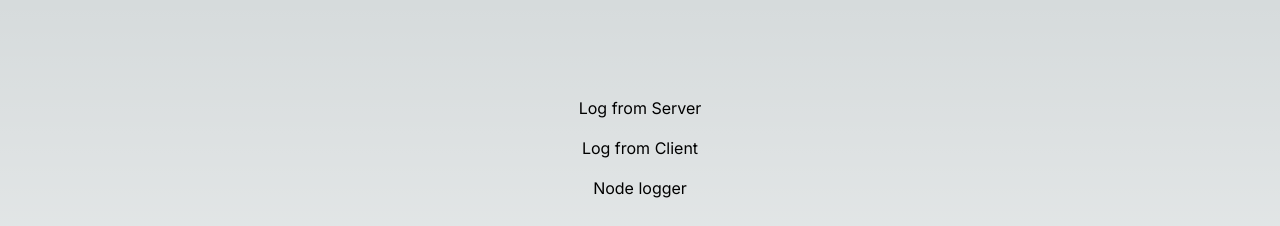
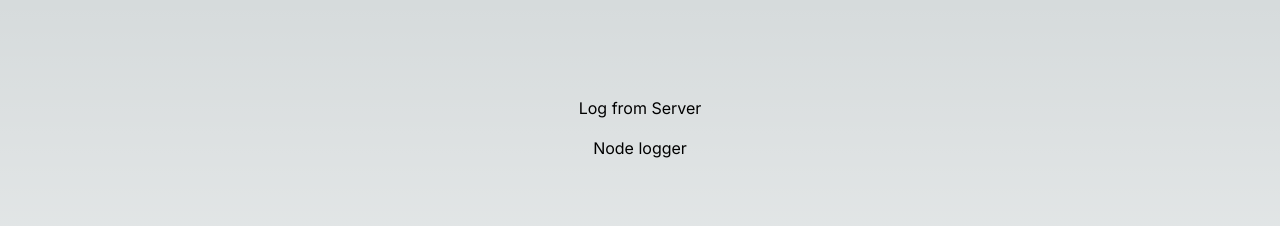
Before and after one commit to Philitician/logtail-pino-demo, a Next.js app: page / in a window 1280 px wide. Shown: the top 226 px of the page. Built offline with nearby package versions, Linux system fonts and the light colour scheme.

Commit message:
flush node logger

```diff
--- a/app/page.tsx
+++ b/app/page.tsx
@@ -1,12 +1,11 @@
 import { NodeLoggerButton } from "@/components/node-logger-button";
-import { ClientButton } from "../components/buttons/client-button";
-import { ServerButton } from "../components/buttons/server-button";
+
+import { PinoLoggerButton } from "../components/pino-logger-button";
 
 export default function Home() {
   return (
     <main className="flex min-h-screen flex-col items-center gap-4 p-24">
-      <ServerButton />
-      <ClientButton />
+      <PinoLoggerButton />
       <NodeLoggerButton />
     </main>
   );
--- a/components/buttons/_actions.ts
+++ /dev/null
@@ -1,9 +0,0 @@
-"use server";
-import { logger } from "@/lib/logger";
-
-export const loggerAction = async () => {
-  logger.info("Log from server action", {
-    name: "Unkown",
-    age: 99,
-  });
-};
--- a/components/buttons/client-button.tsx
+++ /dev/null
@@ -1,14 +0,0 @@
-"use client";
-import { loggerAction } from "./_actions";
-
-export function ClientButton() {
-  return (
-    <button
-      onClick={() => {
-        void loggerAction();
-      }}
-    >
-      Log from Client
-    </button>
-  );
-}
--- a/components/node-logger-button.tsx
+++ b/components/node-logger-button.tsx
@@ -5,7 +5,10 @@ export function NodeLoggerButton() {
     <form
       action={async () => {
         "use server";
-        nodeLogger.info("Node logger button clicked");
+        nodeLogger.info("Node logger button clicked", {
+          name: "Rene",
+          age: 40,
+        });
         nodeLogger.flush();
       }}
     >
--- a/components/buttons/server-button.tsx
+++ b/components/pino-logger-button.tsx
@@ -1,6 +1,6 @@
 import { logger } from "@/lib/logger";
 
-export function ServerButton() {
+export function PinoLoggerButton() {
   return (
     <form
       action={async () => {
@@ -9,6 +9,7 @@ export function ServerButton() {
           name: "Philip",
           age: 34,
         });
+        logger.flush();
       }}
     >
       <button>Log from Server</button>
```
